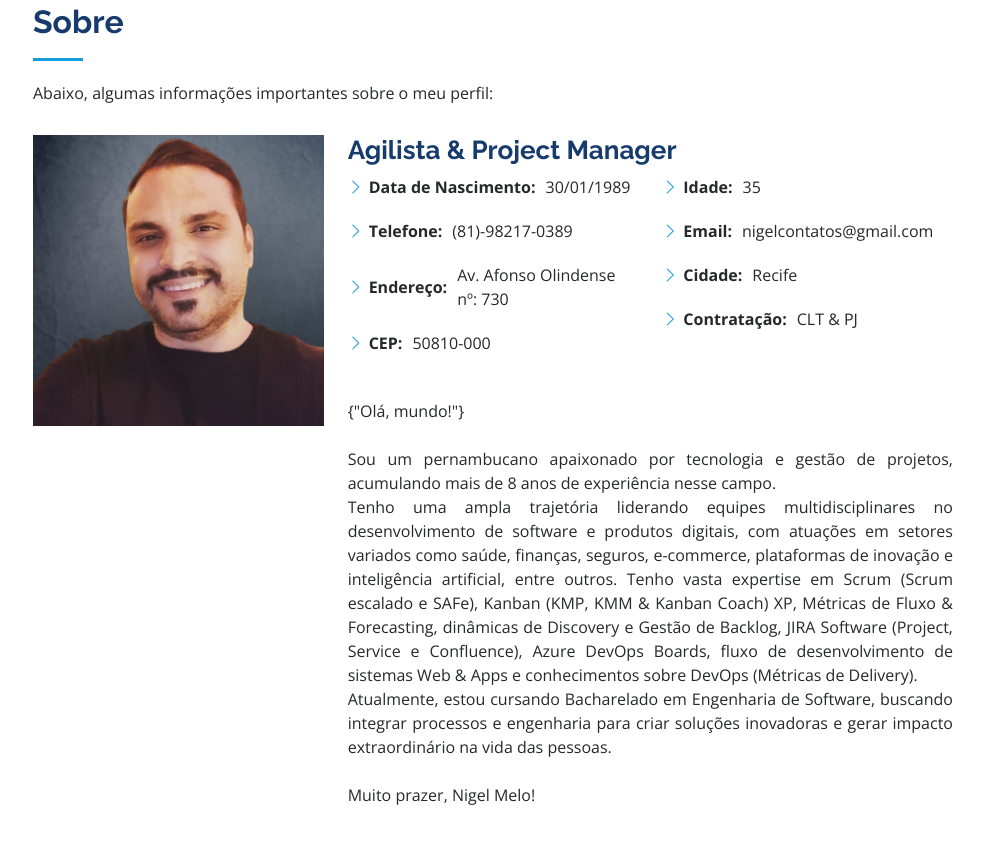
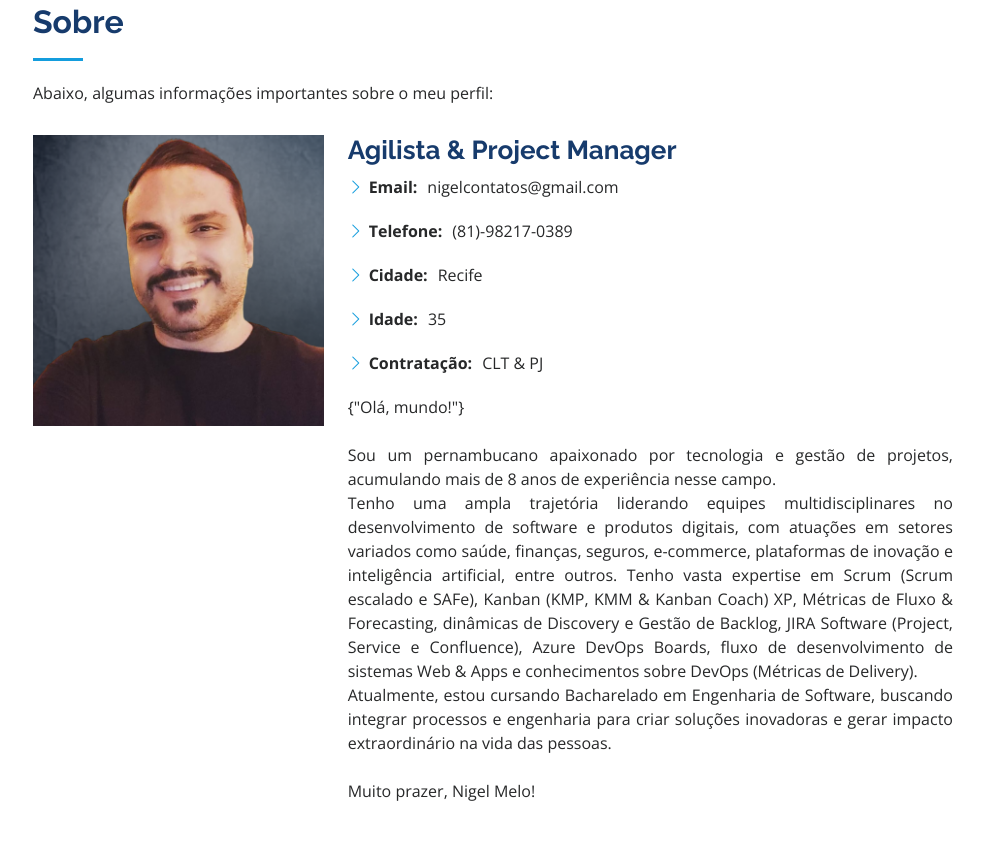
Before and after one commit to nigelmelo/portfoliocv, a plain HTML site: page index.html in a window 1280 px wide. Shown: the part 857-1700 px from the top of the page, without its empty margins (297-1280 px from the left). Drawn offline with nearby package versions, Linux system fonts and the light colour scheme.

Commit message:
ajustes nas informações pessoais de contato na section sobre

```diff
--- a/index.html
+++ b/index.html
@@ -95,22 +95,14 @@
             <div class="row">
               <div class="col-lg-6">
                 <ul>
-                  <li><i class="bi bi-chevron-right"></i> <strong>Data de Nascimento:</strong> <span>30/01/1989</span></li>
+                  <li><i class="bi bi-chevron-right"></i> <strong>Email:</strong> <span>nigelcontatos@gmail.com</span></li>
                   <li><i class="bi bi-chevron-right"></i> <strong>Telefone:</strong> <span>(81)-98217-0389</span></li>
-                  <li><i class="bi bi-chevron-right"></i> <strong>Endereço:</strong> <span>Av. Afonso Olindense nº: 730</span></li>
-                  <li><i class="bi bi-chevron-right"></i> <strong>CEP:</strong> <span>50810-000</span></li>
+                  <li><i class="bi bi-chevron-right"></i> <strong>Cidade:</strong> <span>Recife</span></li>
+                  <li><i class="bi bi-chevron-right"></i> <strong>Idade:</strong> <span>35</span></li>
+                  <li><i class="bi bi-chevron-right"></i> <strong>Contratação:</strong> <span>CLT & PJ</span></li>
 
                 </ul>
-              </div>
-              <div class="col-lg-6">
-                <ul>
-                  <li><i class="bi bi-chevron-right"></i> <strong>Idade:</strong> <span>35</span></li>
-                  <li><i class="bi bi-chevron-right"></i> <strong>Email:</strong> <span>nigelcontatos@gmail.com</span></li>
-                  <li><i class="bi bi-chevron-right"></i> <strong>Cidade:</strong> <span>Recife</span></li>
-                  <li><i class="bi bi-chevron-right"></i> <strong>Contratação:</strong> <span>CLT & PJ</span></li>
-                </ul>
-              </div>
-            </div><br>
+              </div><br>
             <p style="text-align: justify;">
               {"Olá, mundo!"}<br><br>
 
```
